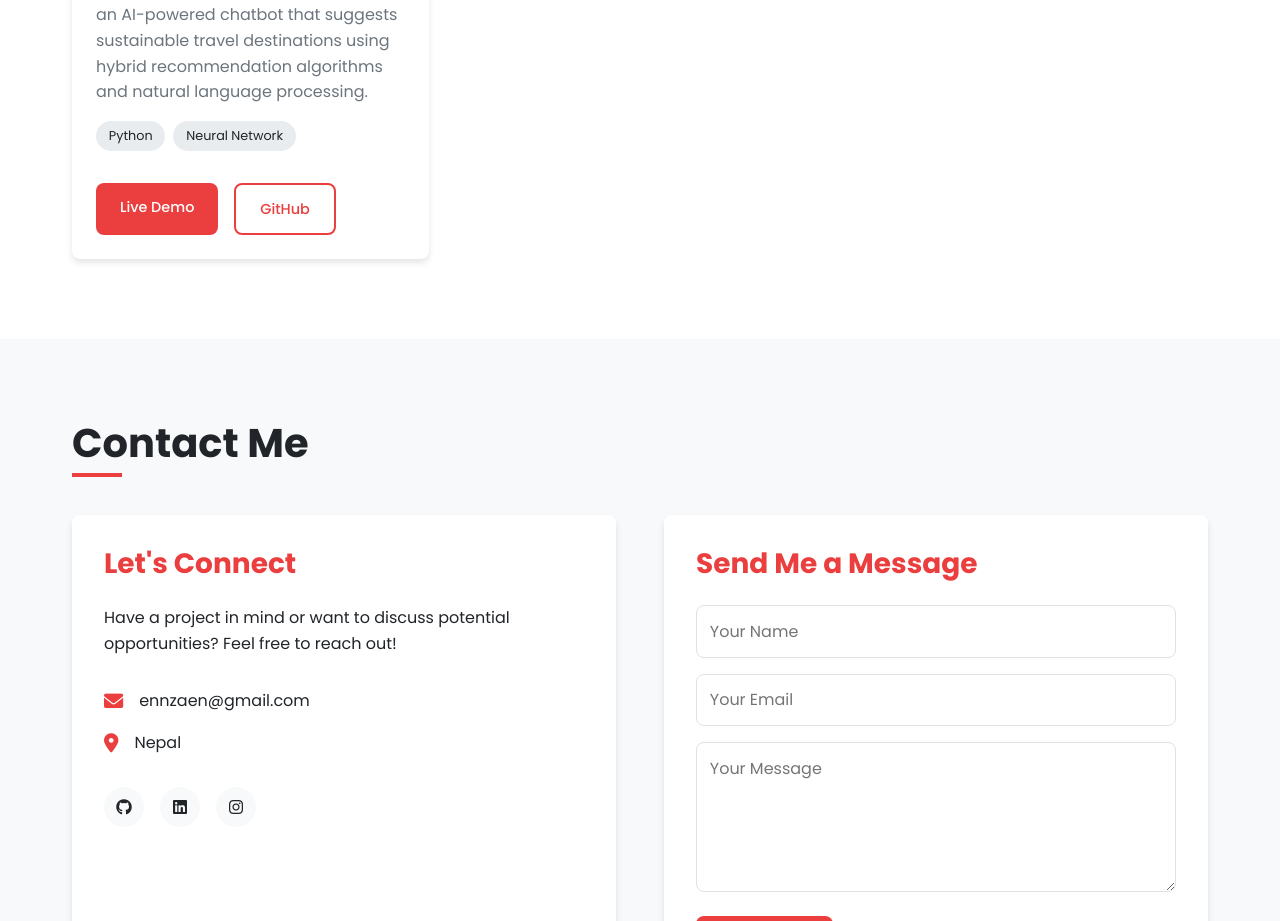
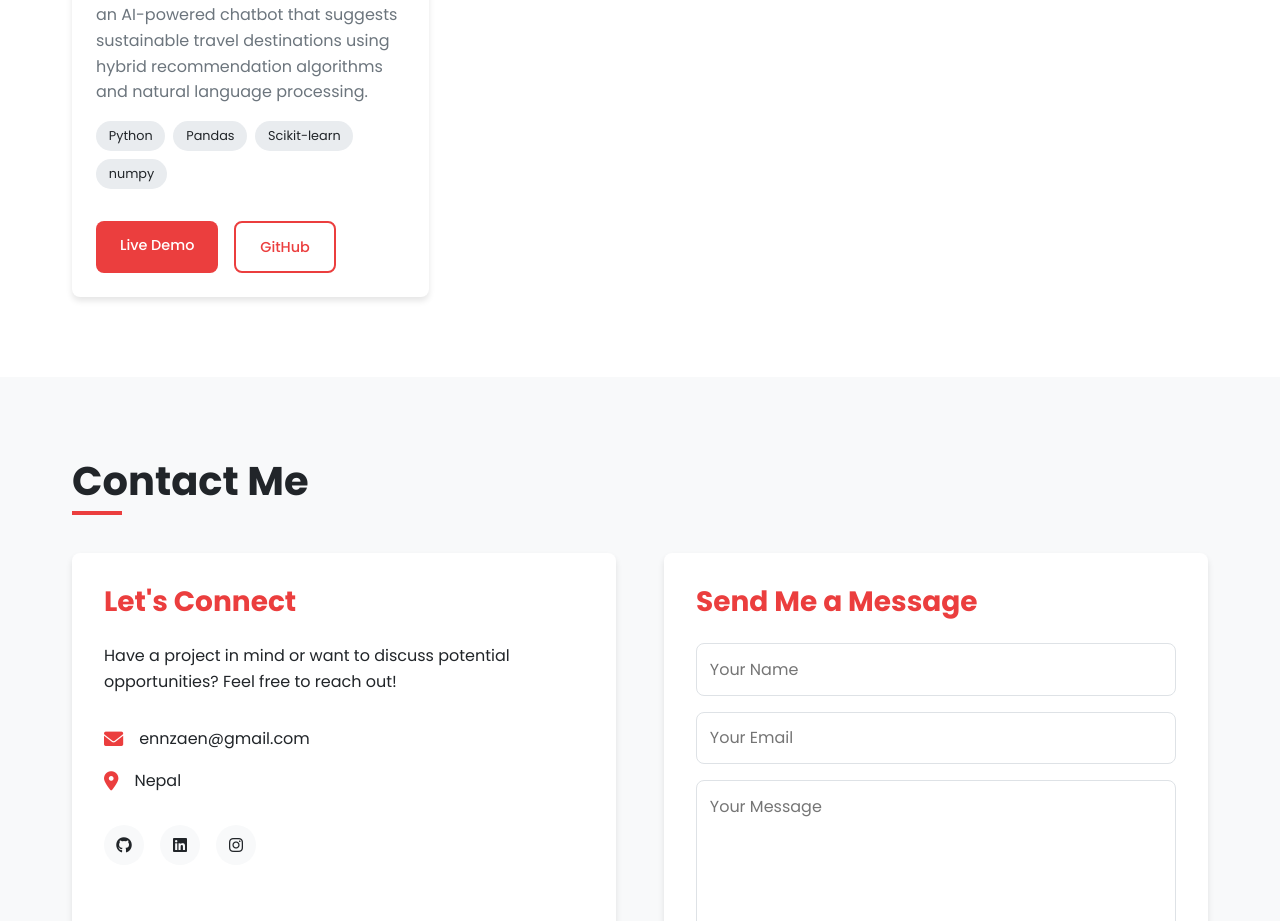
Before and after one commit to MIMIIKK/red-MONK, a React (Vite) app: page / in a window 1280 px wide. Shown: the part 3385-4306 px from the top of the page. Built offline with nearby package versions, Linux system fonts and the light colour scheme.

Commit message:
updates in tags

```diff
--- a/src/components/Projects.jsx
+++ b/src/components/Projects.jsx
@@ -53,7 +53,7 @@ function Projects() {
       title: "Tourism Recommendation Chatbot",
       description: "Tourism Recommendation Chatbot, an AI-powered chatbot that suggests sustainable travel destinations using hybrid recommendation algorithms and natural language processing.",
       image: "images/chatbot.png",
-      tags: ["Python", "Neural Network"],
+      tags: ["Python", "Pandas", "Scikit-learn", "numpy"],
       liveLink: "https://tourism-recommendation-chatbot.vercel.app",
       githubLink: "https://github.com/MIMIIKK/Tourism-Recommendation-Chatbot.git"
     }
```
